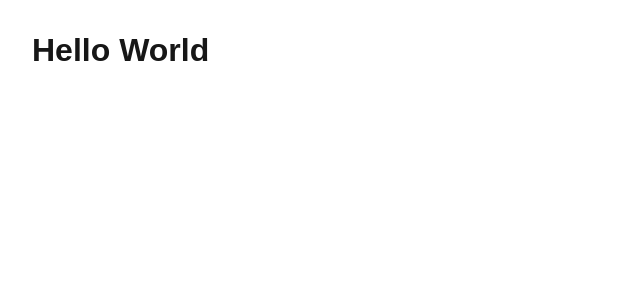
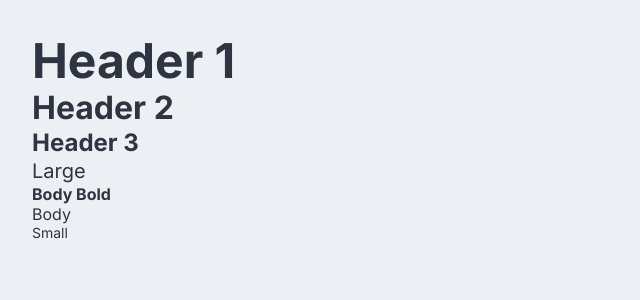
Before and after one commit to hkattt/portfolio, a Next.js app in the folder app/: page / in a window 1280 px wide. Shown: the top 300 px of the page, without its empty margins (0-640 px from the left). Built offline with nearby package versions, Linux system fonts and the light colour scheme.

Commit message:
Setting up fonts and colours

```diff
--- a/app/app/globals.scss
+++ b/app/app/globals.scss
@@ -1,13 +1,33 @@
 :root {
-  --background: #ffffff;
-  --foreground: #171717;
+  --background-primary:   #ECEFF4;
+  --background-secondary: #E5E9F0;
+  --background-tertiary:  #D8DEE9;
+  --font-primary:         #2E3440;
+  --accent-primary:       #8FBCBB;
+
+  --h1: 700 48px/57px var(--font-inter);
+  --h2: 600 32px/38px var(--font-inter);
+  --h3: 600 24px/31px var(--font-inter);
+  --large: 500 20px/26px var(--font-inter);
+  --body-bold: 700 16px/20px var(--font-inter);
+  --body: 400 16px/20px var(--font-inter);
+  --small: 400 14px/18px var(--font-inter);
 }
 
 @media (prefers-color-scheme: dark) {
   :root {
-    --background: #0a0a0a;
-    --foreground: #ededed;
+    /*
+    TODO: Uncomment
+    --background-primary:   #2E3440;
+    --background-secondary: #3B4252;
+    --background-tertiary:  #434C5E;
+    --font-primary:         #ECEFF4;
+    --accent-primary:       #8FBCBB;*/
   }
+}
+
+@supports (font-variation-settings: normal) {
+  :root { font-family: InterVariable, sans-serif; }
 }
 
 html,
@@ -18,8 +38,8 @@ body {
 }
 
 body {
-  color: var(--foreground);
-  background: var(--background);
+  background: var(--background-primary);
+  color: var(--font-primary);
   font-family: Arial, Helvetica, sans-serif;
   -webkit-font-smoothing: antialiased;
   -moz-osx-font-smoothing: grayscale;
@@ -36,6 +56,18 @@ a {
   text-decoration: none;
 }
 
+h1 {
+  font: var(--h1);
+}
+
+h2 {
+  font: var(--h2);
+}
+
+h3 {
+  font: var(--h3);
+}
+
 @media (prefers-color-scheme: dark) {
   html {
     color-scheme: dark;
--- a/app/app/layout.tsx
+++ b/app/app/layout.tsx
@@ -1,20 +1,16 @@
 import type { Metadata } from "next";
-import { Geist, Geist_Mono } from "next/font/google";
+import { Inter } from "next/font/google";
 import "./globals.scss";
 
-const geistSans = Geist({
-  variable: "--font-geist-sans",
+const inter = Inter({
+  variable: "--font-inter",
   subsets: ["latin"],
-});
-
-const geistMono = Geist_Mono({
-  variable: "--font-geist-mono",
-  subsets: ["latin"],
+  weight: ["400", "700"]
 });
 
 export const metadata: Metadata = {
-  title: "Create Next App",
-  description: "Generated by create next app",
+  title: "Hugo Kat",
+  description: "My portfolio website 😸 built with NextJS",
 };
 
 export default function RootLayout({
@@ -23,8 +19,8 @@ export default function RootLayout({
   children: React.ReactNode;
 }>) {
   return (
-    <html lang="en">
-      <body className={`${geistSans.variable} ${geistMono.variable}`}>
+    <html lang="en" className={`${inter.variable}`}>
+      <body>
         {children}
       </body>
     </html>
--- a/app/app/page.module.scss
+++ b/app/app/page.module.scss
@@ -0,0 +1,15 @@
+.large {
+    font: var(--large);
+}
+
+.bodyBold {
+    font: var(--body-bold);
+}
+
+.body {
+    font: var(--body);
+}
+
+.small {
+    font: var(--small);
+}
--- a/app/app/page.tsx
+++ b/app/app/page.tsx
@@ -4,7 +4,13 @@ import styles from "./page.module.scss";
 export default function Home() {
   return (
     <main>
-      <h1>Hello World</h1>
+      <h1>Header 1</h1>
+      <h2>Header 2</h2>
+      <h3>Header 3</h3>
+      <p className={styles.large}>Large</p>
+      <p className={styles.bodyBold}>Body Bold</p>
+      <p className={styles.body}>Body</p>
+      <p className={styles.small}>Small</p>
     </main>
   )
 }
--- a/app/package.json
+++ b/app/package.json
@@ -9,6 +9,7 @@
     "lint": "next lint"
   },
   "dependencies": {
+    "@next/font": "^14.2.15",
     "next": "15.1.3",
     "react": "^19.0.0",
     "react-dom": "^19.0.0"
```
Also changed, not shown: 2 other files (tests, documents, lock files or other folders).
